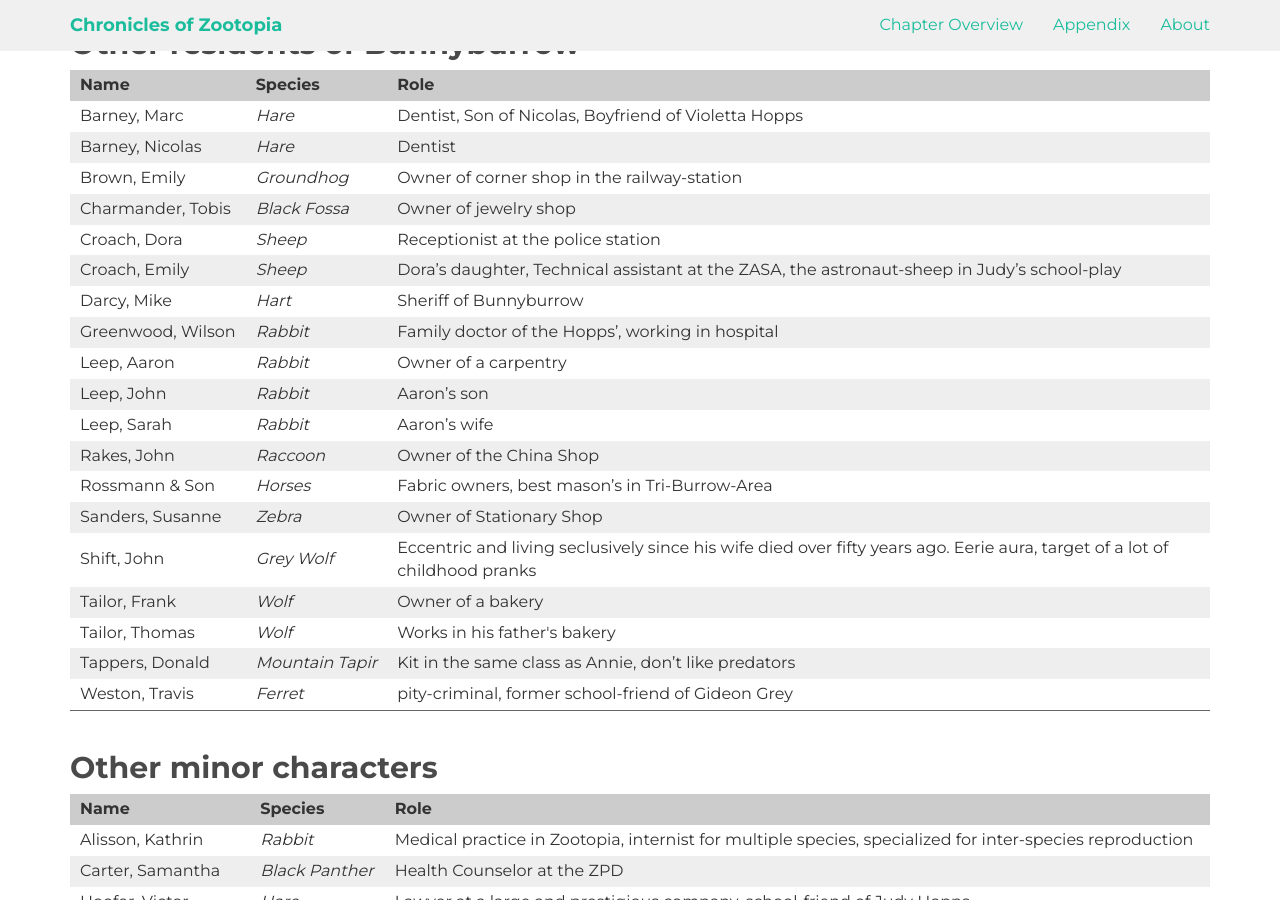
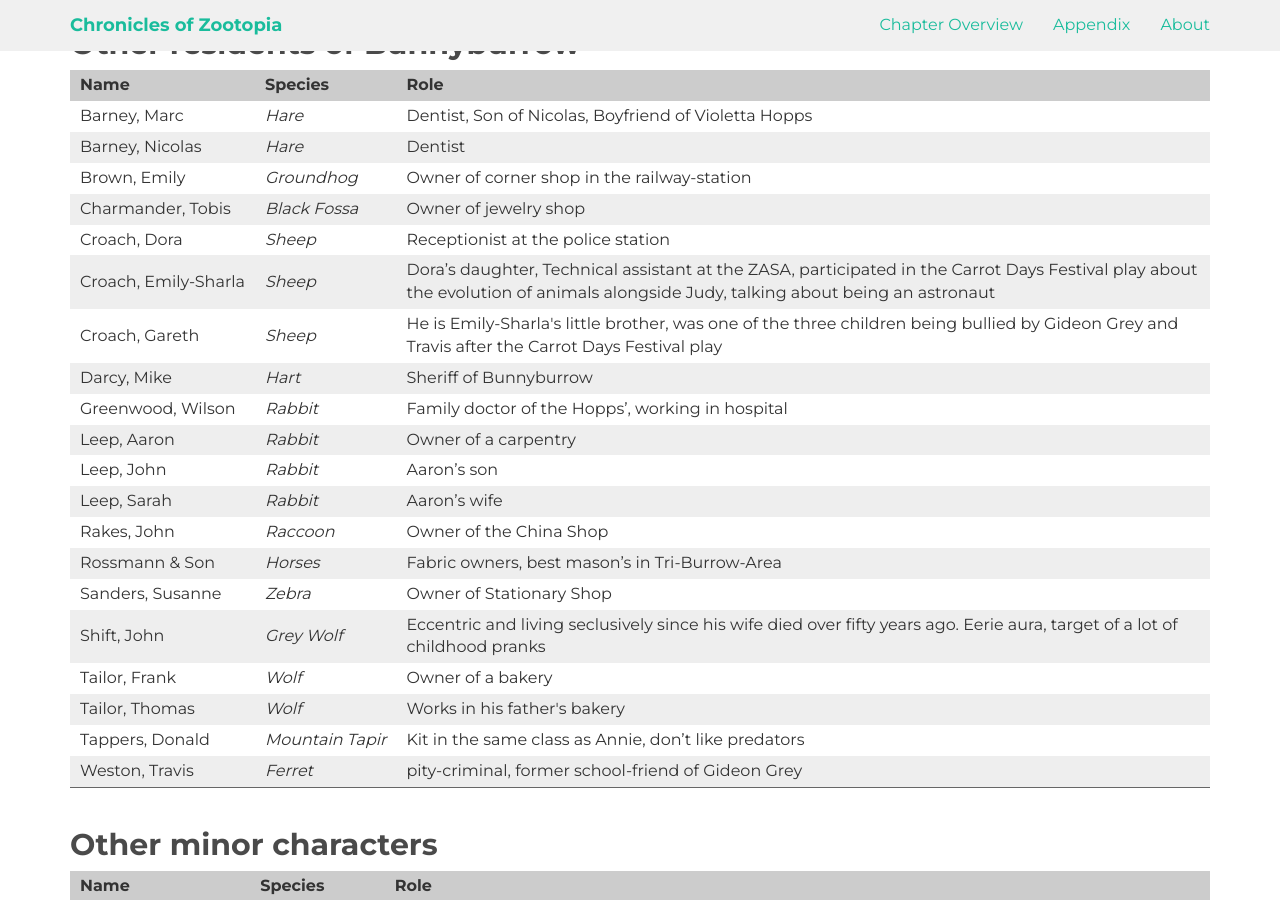
Before and after one commit to Anheledir/ChroniclesOfZootopia, a Jekyll site: the page built from appendix/characters.md, in a window 1280 px wide and 900 px high, scrolled down 2774 px. Built offline with Jekyll 4.4.1, drawn with Linux system fonts in a browser that asks for light colours; nearby versions of some CDN libraries.

Commit message:
added appendix locations added / changed some names based on the movie

```diff
--- a/_data/charactersBunnyburrow.yml
+++ b/_data/charactersBunnyburrow.yml
@@ -19,9 +19,12 @@
 - name: Croach, Dora
   species: Sheep
   role: Receptionist at the police station
-- name: Croach, Emily
+- name: Croach, Emily-Sharla
   species: Sheep
-  role: "Dora’s daughter, Technical assistant at the ZASA, the astronaut-sheep in Judy’s school-play"
+  role: "Dora’s daughter, Technical assistant at the ZASA, participated in the Carrot Days Festival play about the evolution of animals alongside Judy, talking about being an astronaut"
+- name: Croach, Gareth
+  species: Sheep
+  role: "He is Emily-Sharla's little brother, was one of the three children being bullied by Gideon Grey and Travis after the Carrot Days Festival play"
 - name: Greenwood, Wilson
   species: Rabbit
   role: "Family doctor of the Hopps’, working in hospital"
```
Also changed, not shown: appendix/index.md (+2 -2 lines), appendix/locations.md (added, +45 -0 lines).
